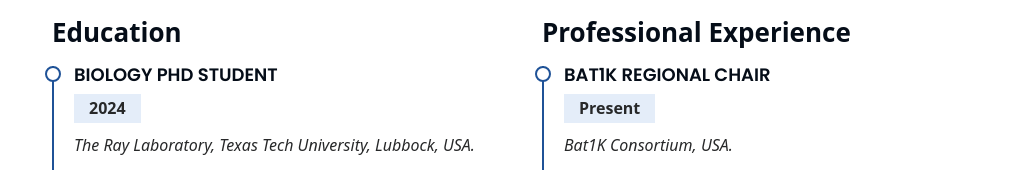
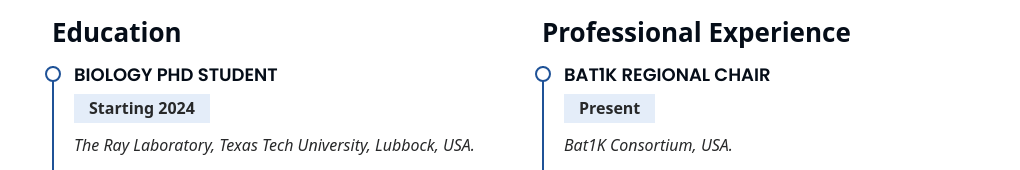
Before and after one commit to Xacfran/digital-resume, a plain HTML site: page index.html in a window 1280 px wide. Shown: the part 1911-2081 px from the top of the page, without its empty margins (260-1280 px from the left). Drawn offline with Linux system fonts and the light colour scheme.

Commit message:
Update index.html

```diff
--- a/index.html
+++ b/index.html
@@ -118,7 +118,7 @@
         <h3 class="resume-title">Education</h3>
         <div class="resume-item">
           <h4>Biology PhD student</h4>
-          <h5>2024</h5>
+          <h5>Starting 2024</h5>
           <p><em>The Ray Laboratory, Texas Tech University, Lubbock, USA.</em></p>
         </div>
         <div class="resume-item">
```
